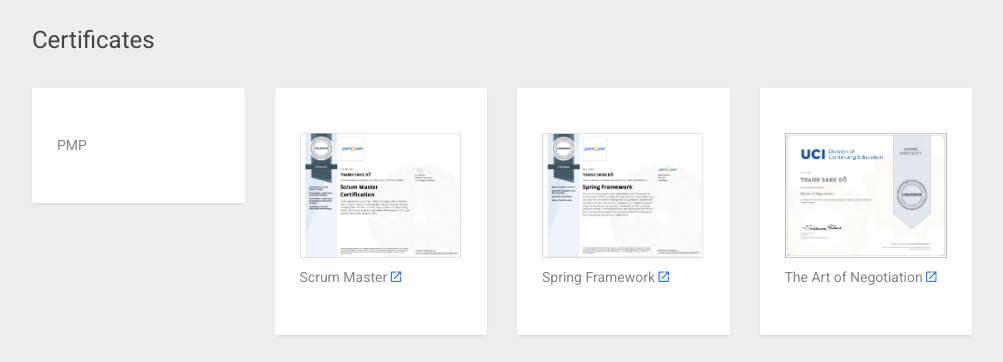
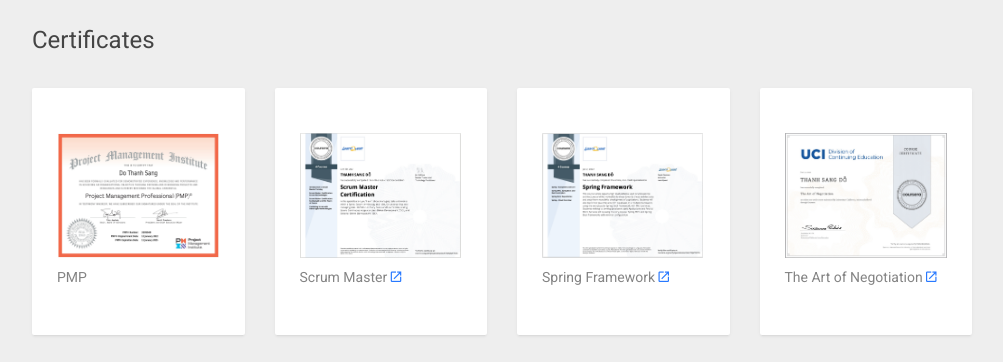
Before and after one commit to martinsangdo/martinsangdo.github.io, a plain HTML site: page index.html in a window 1280 px wide. Shown: the part 1240-1602 px from the top of the page, without its empty margins (138-1141 px from the left). Drawn offline with Linux system fonts and the light colour scheme; a script that the page names is missing.

Commit message:
- added PMP file

```diff
--- a/index.html
+++ b/index.html
@@ -271,6 +271,7 @@
 							<div class="row">
 								<div class="col-md-3 col-sm-6 col-xs-12 mb-30">
 									<div class="mdl-card mdl-shadow--2dp">
+										<img src="./img/cert/pmp.jpg" class="my_cert_img"/>
 										<p>PMP</p>
 									</div>
 								</div>
```
